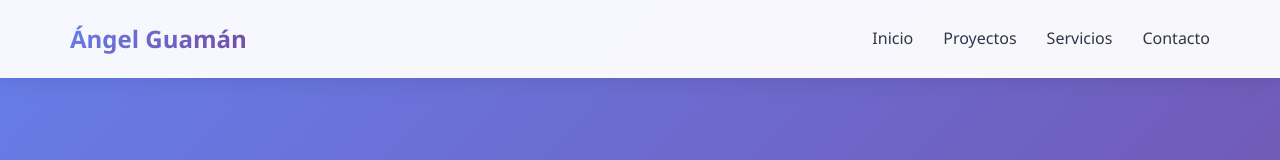
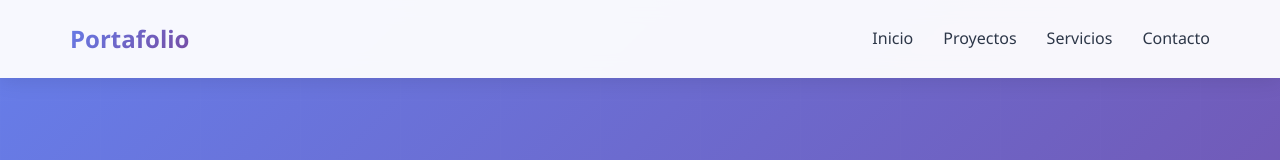
Before and after one commit to apgtest/portafolio-, a plain HTML site: page index.html in a window 1280 px wide. Shown: the top 160 px of the page. Drawn offline with Linux system fonts and the light colour scheme.

Commit message:
Actualizar index.html

```diff
--- a/index.html
+++ b/index.html
@@ -3,9 +3,9 @@
 <head>
     <meta charset="UTF-8">
     <meta name="viewport" content="width=device-width, initial-scale=1.0">
-    <meta name="description" content="Ángel Guamán - Desarrollo Web - Soluciones Digitales. Sitios web profesionales y sistemas de validación para tu negocio.">
+    <meta name="description" content="Portafolio - Desarrollo Web - Soluciones Digitales. Sitios web profesionales y sistemas de validación para tu negocio.">
     <meta name="keywords" content="desarrollo web, páginas web, diseño web, formularios validación">
-    <title>Ángel Guamán | Portafolio - Desarrollo Web - Soluciones Digitales</title>
+    <title>Ángel G - Desarrollo Web - Soluciones Digitales</title>
 
     <style>
         * {
@@ -617,7 +617,7 @@
     <!-- Navegación -->
     <nav>
         <div class="nav-container">
-            <div class="logo">Ángel Guamán</div>
+            <div class="logo">Portafolio</div>
             <ul class="nav-links" id="navLinks">
                 <li><a href="#inicio">Inicio</a></li>
                 <li><a href="#proyectos">Proyectos</a></li>
@@ -948,7 +948,7 @@
                     </svg>
                 </a>
             </div>
-            <p>&copy; 2025 Ángel Guamán - Desarrollo Web - Soluciones Digitales</p>
+            <p>&copy; 2025 Ángel G - Desarrollo Web - Soluciones Digitales</p>
             <p style="opacity: 0.7; font-size: 14px; margin-top: 10px;"></p>
         </div>
     </footer>
```
